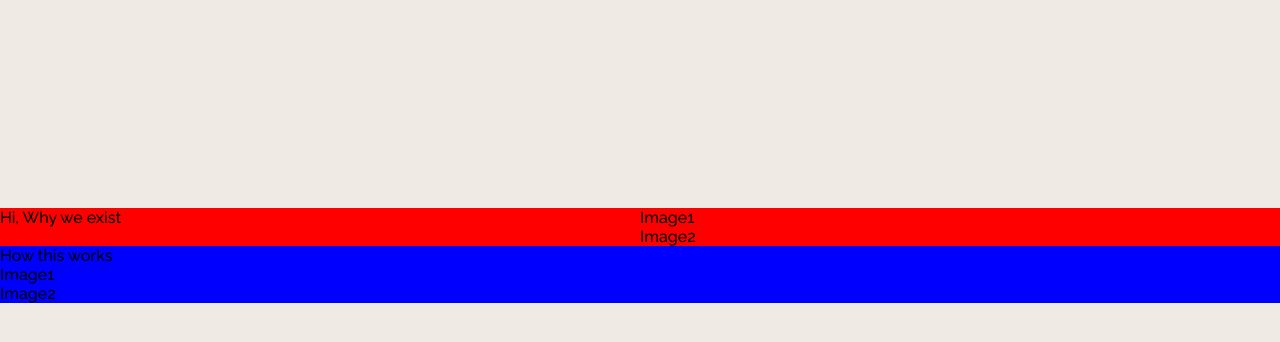
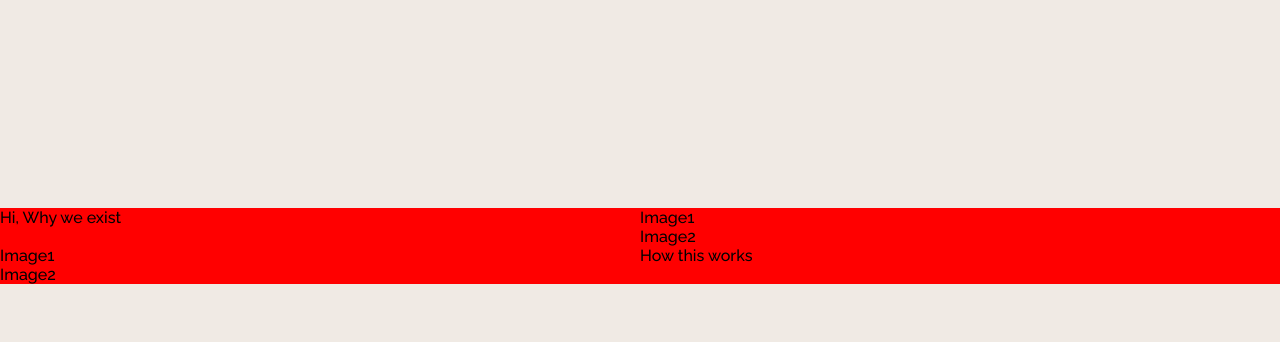
Before and after one commit to kalechip22/hackdavis2023, a website: page public/home.html in a window 1280 px wide. Shown: the part 92-434 px from the top of the page. Drawn offline with Linux system fonts and the light colour scheme.

Commit message:
trying to separate blocks to fill full screen

```diff
--- a/public/home.css
+++ b/public/home.css
@@ -124,14 +124,16 @@ display: block;
 /* the main section that should be scroll */
 .main{
     /* display: flex; */
+    height: 100%;
     background-color: blue;
     /* flex-direction: row; */
     /* display: 100%; */
 }
-.hook{
+.hook, .works{
     background-color: red;
     display: flex;
     flex-direction: row;
+    height: 33%;
 }
 .left1{
     display: inline-block;
--- a/public/home.html
+++ b/public/home.html
@@ -66,11 +66,16 @@
         <div class="imageBox" id = "image2">Image2</div>
       </div>
       </div>
-    <div class="works">
-        <div class="flipCard" id = "theHow">How this works</div>
-        <div class="imageBox" id = "image1">Image1</div>
-        <div class="imageBox" id = "image2">Image2</div>
-    </div>
+      <div class="works">
+        <div class="left1">
+          <div class="imageBox" id = "image1">Image1</div>
+          <div class="imageBox" id = "image2">Image2</div>
+        </div>
+        <div class="right1">
+          <div class="flipCard" id = "theHook">How this works</div>
+        </div>
+
+        </div>
 
 
     </div>
```
